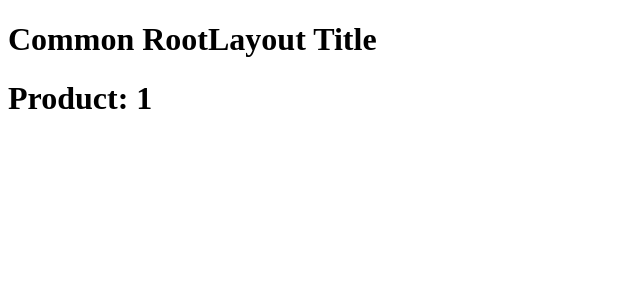
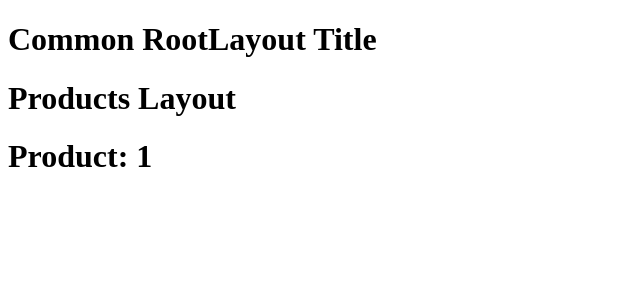
Before and after one commit to DanielBGC/next13-features, a Next.js app: page /dashboard/products/1 in a window 1280 px wide. Shown: the top 300 px of the page, without its empty margins (0-640 px from the left). Built offline with nearby package versions, Linux system fonts and the light colour scheme.

Commit message:
Manipulando o SEO das páginas da aplicação através do metadata

```diff
--- a/src/app/dashboard/products/[id]/page.tsx
+++ b/src/app/dashboard/products/[id]/page.tsx
@@ -4,6 +4,18 @@ type ProductPropsType = {
   };
 };
 
+/* Generate statically */
+// export const metadata = {
+//   title: 'Product 1',
+// };
+
+/* Generate dinamically */
+export async function generateMetadata({ params }: ProductPropsType) {
+  return {
+    title: `Product ${params.id}`,
+  };
+}
+
 export default function Product({ params }: ProductPropsType) {
   return <h1>Product: {params.id}</h1>;
 }
--- /dev/null
+++ b/src/app/dashboard/products/layout.tsx
@@ -0,0 +1,21 @@
+import { ReactNode } from 'react';
+
+type ProductLayoutPropsType = {
+  children: ReactNode;
+};
+
+export const metadata = {
+  title: {
+    default: 'DanielBGC',
+    template: '%s | DanielBGC',
+  },
+};
+
+export default function ProductLayout({ children }: ProductLayoutPropsType) {
+  return (
+    <div>
+      <h1>Products Layout</h1>
+      {children}
+    </div>
+  );
+}
--- a/src/app/page.tsx
+++ b/src/app/page.tsx
@@ -1,6 +1,10 @@
 import { User } from '@/components/User';
 import { Repo } from '@/components/Repo';
 import { Suspense } from 'react';
+
+export const metadata = {
+  title: 'Home',
+};
 
 export default async function Home() {
   return (
```
